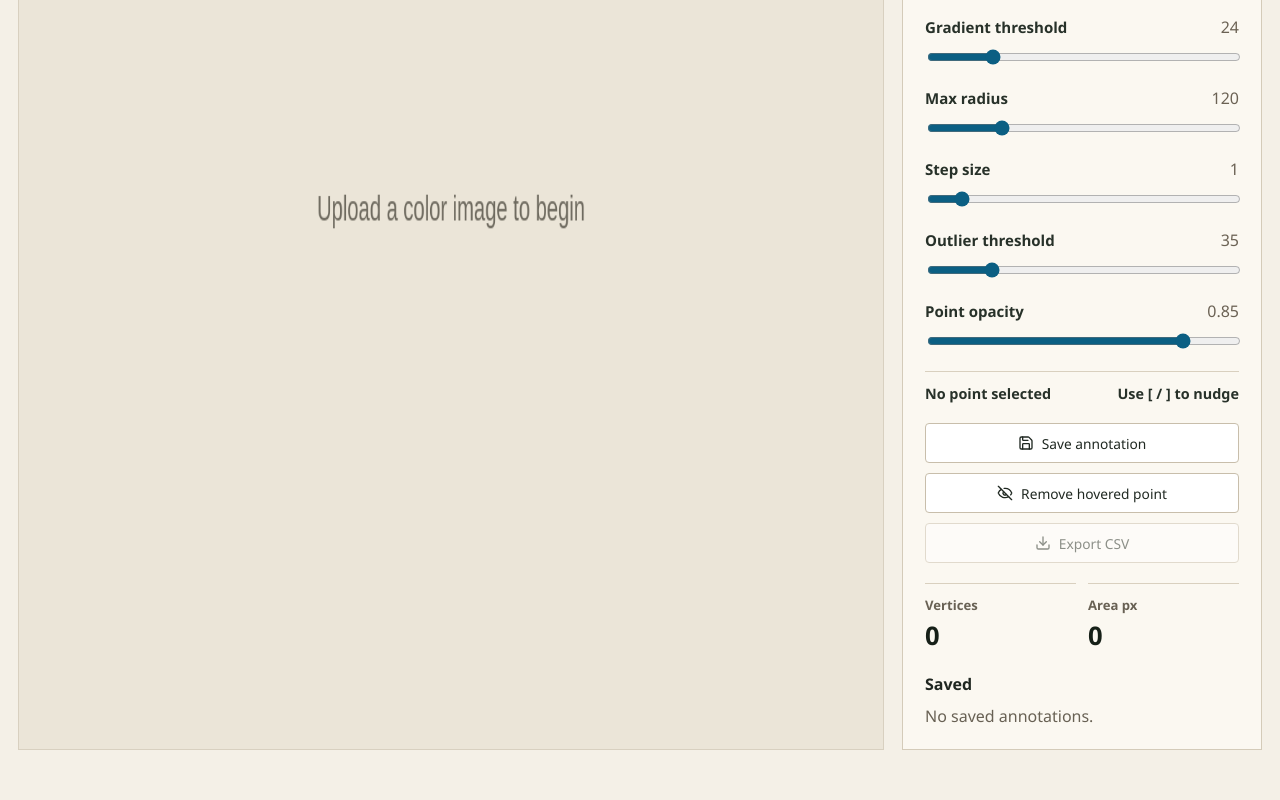
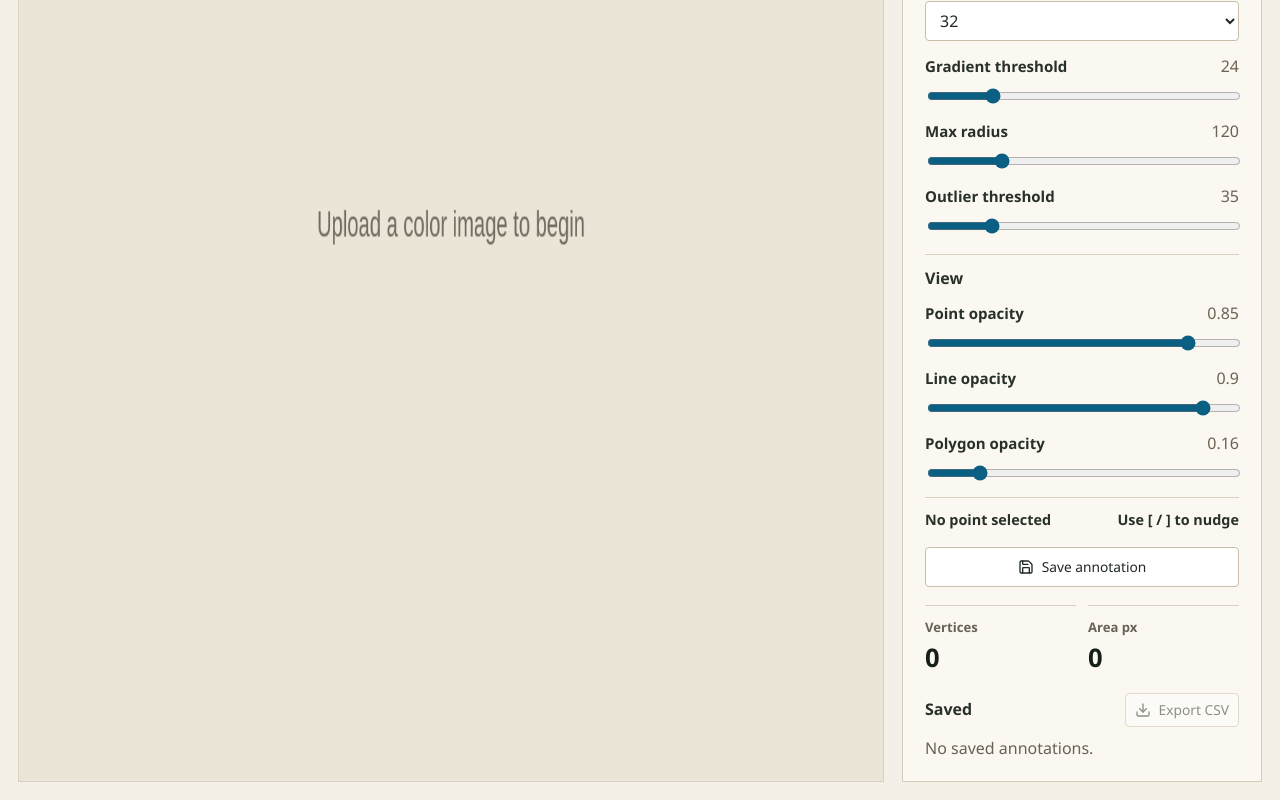
Before and after one commit to ksc036/radial-mask-annotator, a React (Vite) app: page / in a window 1280 px wide. Shown: the part 327-1127 px from the top of the page. Before the commit the page ends 1095 px from the top, so only its background shows below. Built offline with nearby package versions, Linux system fonts and the light colour scheme.

Commit message:
feat: separate overlay view controls

```diff
--- a/src/App.tsx
+++ b/src/App.tsx
@@ -1,4 +1,4 @@
-import { Download, Eye, EyeOff, Pencil, Save, Upload } from 'lucide-react';
+import { Download, Eye, EyeOff, Pencil, Save, Trash2, Upload } from 'lucide-react';
 import { useEffect, useMemo, useState } from 'react';
 import { rgbToGrayscale } from './algorithm/grayscale';
 import { getWorkingImageSize, wasImageResized } from './algorithm/imageProcessing';
@@ -17,6 +17,8 @@ import ImageCanvas from './components/ImageCanvas';
 
 const RAY_COUNTS = [16, 32, 64, 128];
 const RADIUS_SNAP_THRESHOLD = 8;
+const STEP_SIZE = 0.5;
+const ANNOTATION_COLORS = ['#d43f36', '#0b5f83', '#2f8f5b', '#b26a00', '#6f55c7', '#b63b7a', '#4d7f1f', '#8a6b22'];
 
 interface RemovalRange {
   start: Point;
@@ -30,9 +32,10 @@ export default function App() {
   const [rayCount, setRayCount] = useState(32);
   const [threshold, setThreshold] = useState(24);
   const [maxRadius, setMaxRadius] = useState(120);
-  const [stepSize, setStepSize] = useState(1);
   const [outlierThreshold, setOutlierThreshold] = useState(35);
   const [pointOpacity, setPointOpacity] = useState(0.85);
+  const [lineOpacity, setLineOpacity] = useState(0.9);
+  const [polygonOpacity, setPolygonOpacity] = useState(0.16);
   const [editedRadii, setEditedRadii] = useState<Record<number, number>>({});
   const [manualExcludedIndices, setManualExcludedIndices] = useState<Set<number>>(() => new Set());
   const [hoveredPointIndex, setHoveredPointIndex] = useState<number | null>(null);
@@ -54,9 +57,9 @@ export default function App() {
       rayCount,
       threshold,
       maxRadius,
-      stepSize,
+      stepSize: STEP_SIZE,
     }).points;
-  }, [center, grayscale, image, maxRadius, rayCount, stepSize, threshold]);
+  }, [center, grayscale, image, maxRadius, rayCount, threshold]);
 
   const polygon = useMemo(
     () =>
@@ -78,7 +81,12 @@ export default function App() {
     () =>
       savedAnnotations
         .filter((annotation) => annotation.visible)
-        .map((annotation) => ({ id: annotation.id, effectivePoints: annotation.displayPoints })),
+        .map((annotation) => ({
+          id: annotation.id,
+          label: `Annotation ${annotation.id}`,
+          color: getAnnotationColor(annotation.id),
+          effectivePoints: annotation.displayPoints,
+        })),
     [savedAnnotations],
   );
   const excludedCount = autoExcludedIndices.size + manualExcludedIndices.size;
@@ -194,15 +202,6 @@ export default function App() {
     setSaveStatus(`Moved point ${selectedPointIndex + 1} ${delta > 0 ? 'outward' : 'inward'}.`);
   }
 
-  function toggleHoveredExclusion() {
-    if (hoveredPointIndex === null) {
-      setSaveStatus('Hover a radial point before pressing r.');
-      return;
-    }
-
-    togglePointExclusion(hoveredPointIndex);
-  }
-
   function startPointRemoval() {
     if (hoveredPointIndex !== null) {
       togglePointExclusion(hoveredPointIndex);
@@ -284,7 +283,7 @@ export default function App() {
       return;
     }
 
-    const nextId = savedAnnotations.length + 1;
+    const nextId = Math.max(0, ...savedAnnotations.map((annotation) => annotation.id)) + 1;
 
     setSavedAnnotations((current) => [
       ...current,
@@ -301,7 +300,7 @@ export default function App() {
         rayCount,
         threshold,
         maxRadius,
-        stepSize,
+        stepSize: STEP_SIZE,
         outlierThreshold,
       },
     ]);
@@ -321,7 +320,6 @@ export default function App() {
     setRayCount(annotation.rayCount);
     setThreshold(annotation.threshold);
     setMaxRadius(annotation.maxRadius);
-    setStepSize(annotation.stepSize);
     setOutlierThreshold(annotation.outlierThreshold);
     setEditedRadii({ ...annotation.editedRadii });
     setManualExcludedIndices(new Set(annotation.manualExcludedIndices));
@@ -331,6 +329,11 @@ export default function App() {
       current.map((item) => (item.id === annotation.id ? { ...item, visible: false } : item)),
     );
     setSaveStatus(`Editing annotation ${annotation.id}.`);
+  }
+
+  function deleteSavedAnnotation(annotationId: number) {
+    setSavedAnnotations((current) => current.filter((annotation) => annotation.id !== annotationId));
+    setSaveStatus(`Deleted annotation ${annotationId}.`);
   }
 
   function exportCsv() {
@@ -364,6 +367,8 @@ export default function App() {
             autoExcludedIndices={autoExcludedIndices}
             manualExcludedIndices={manualExcludedIndices}
             pointOpacity={pointOpacity}
+            lineOpacity={lineOpacity}
+            polygonOpacity={polygonOpacity}
             hoveredPointIndex={hoveredPointIndex}
             savedOverlays={visibleSavedOverlays}
             removalRange={removalRange}
@@ -393,6 +398,8 @@ export default function App() {
             <input aria-label="Upload image" type="file" accept="image/*" onChange={handleUpload} />
           </label>
 
+          <section className="control-section" aria-labelledby="detection-heading">
+            <h2 id="detection-heading">Detection</h2>
             <div className="field">
               <label htmlFor="ray-count">Ray count</label>
               <select id="ray-count" value={rayCount} onChange={(event) => setRayCount(Number(event.target.value))}>
@@ -422,7 +429,6 @@ export default function App() {
               value={maxRadius}
               onChange={setMaxRadius}
             />
-          <SliderField id="step-size" label="Step size" min={0.5} max={6} step={0.5} value={stepSize} onChange={setStepSize} />
             <SliderField
               id="outlier-threshold"
               label="Outlier threshold"
@@ -432,33 +438,48 @@ export default function App() {
               value={outlierThreshold}
               onChange={setOutlierThreshold}
             />
+          </section>
+
+          <section className="control-section" aria-labelledby="view-heading">
+            <h2 id="view-heading">View</h2>
             <SliderField
               id="point-opacity"
               label="Point opacity"
-            min={0.1}
+              min={0}
               max={1}
               step={0.05}
               value={pointOpacity}
               onChange={setPointOpacity}
+            />
+            <SliderField
+              id="line-opacity"
+              label="Line opacity"
+              min={0}
+              max={1}
+              step={0.05}
+              value={lineOpacity}
+              onChange={setLineOpacity}
+            />
+            <SliderField
+              id="polygon-opacity"
+              label="Polygon opacity"
+              min={0}
+              max={1}
+              step={0.05}
+              value={polygonOpacity}
+              onChange={setPolygonOpacity}
             />
 
             <div className="point-nudge" aria-label="Selected point controls">
               <span>{selectedPointIndex === null ? 'No point selected' : `Point ${selectedPointIndex + 1}`}</span>
               <span className="nudge-hint">Use [ / ] to nudge</span>
             </div>
+          </section>
 
           <div className="button-row">
             <button className="secondary-action" type="button" onClick={saveCurrentAnnotation}>
               <Save size={16} aria-hidden="true" />
               Save annotation
-            </button>
-            <button className="secondary-action" type="button" onClick={toggleHoveredExclusion}>
-              <EyeOff size={16} aria-hidden="true" />
-              Remove hovered point
-            </button>
-            <button className="secondary-action" type="button" onClick={exportCsv} disabled={savedAnnotations.length === 0}>
-              <Download size={16} aria-hidden="true" />
-              Export CSV
             </button>
           </div>
 
@@ -474,7 +495,13 @@ export default function App() {
           </dl>
 
           <section className="saved-list" aria-label="Saved annotations">
+            <div className="saved-header">
               <h2>Saved</h2>
+              <button className="secondary-action compact-action" type="button" onClick={exportCsv} disabled={savedAnnotations.length === 0}>
+                <Download size={16} aria-hidden="true" />
+                Export CSV
+              </button>
+            </div>
             {savedAnnotations.length === 0 ? (
               <p>No saved annotations.</p>
             ) : (
@@ -482,7 +509,10 @@ export default function App() {
                 {savedAnnotations.map((annotation) => (
                   <li key={annotation.id}>
                     <div className="saved-summary">
-                      <strong>Annotation {annotation.id}</strong>
+                      <strong>
+                        <span className="saved-color" style={{ background: getAnnotationColor(annotation.id) }} aria-hidden="true" />
+                        Annotation {annotation.id}
+                      </strong>
                       <span>Area: {Math.round(annotation.areaPixels)} px</span>
                     </div>
                     <div className="saved-actions">
@@ -503,6 +533,15 @@ export default function App() {
                         title="Edit annotation"
                       >
                         <Pencil size={16} aria-hidden="true" />
+                      </button>
+                      <button
+                        className="icon-action danger-action"
+                        type="button"
+                        onClick={() => deleteSavedAnnotation(annotation.id)}
+                        aria-label={`Delete annotation ${annotation.id}`}
+                        title="Delete annotation"
+                      >
+                        <Trash2 size={16} aria-hidden="true" />
                       </button>
                     </div>
                   </li>
@@ -561,6 +600,10 @@ function getPointIndicesInRange(points: BoundaryPoint[], range: RemovalRange) {
   return points.flatMap((point, index) =>
     point.x >= minX && point.x <= maxX && point.y >= minY && point.y <= maxY ? [index] : [],
   );
+}
+
+function getAnnotationColor(annotationId: number) {
+  return ANNOTATION_COLORS[(annotationId - 1) % ANNOTATION_COLORS.length];
 }
 
 function getStatusText(hasImage: boolean, hasCenter: boolean, fallbackCount: number) {
--- a/src/components/ImageCanvas.tsx
+++ b/src/components/ImageCanvas.tsx
@@ -11,6 +11,8 @@ interface ImageCanvasProps {
   autoExcludedIndices: Set<number>;
   manualExcludedIndices: Set<number>;
   pointOpacity: number;
+  lineOpacity: number;
+  polygonOpacity: number;
   hoveredPointIndex: number | null;
   removalRange?: RemovalRange | null;
   onCenterChange: (point: Point) => void;
@@ -24,6 +26,8 @@ interface ImageCanvasProps {
 
 interface SavedPolygonOverlay {
   id: number;
+  label: string;
+  color: string;
   effectivePoints: EffectivePolygonPoint[];
 }
 
@@ -41,6 +45,8 @@ export default function ImageCanvas({
   autoExcludedIndices,
   manualExcludedIndices,
   pointOpacity,
+  lineOpacity,
+  polygonOpacity,
   hoveredPointIndex,
   removalRange = null,
   onCenterChange,
@@ -76,8 +82,20 @@ export default function ImageCanvas({
 
     const layout = getCanvasImageLayout(canvas, image);
     context.drawImage(image, layout.x, layout.y, layout.width, layout.height);
-    drawSavedOverlays(context, layout, savedOverlays);
-    drawOverlay(context, layout, center, points, effectivePoints, autoExcludedIndices, manualExcludedIndices, pointOpacity, hoveredPointIndex);
+    drawSavedOverlays(context, layout, savedOverlays, lineOpacity, polygonOpacity);
+    drawOverlay(
+      context,
+      layout,
+      center,
+      points,
+      effectivePoints,
+      autoExcludedIndices,
+      manualExcludedIndices,
+      pointOpacity,
+      lineOpacity,
+      polygonOpacity,
+      hoveredPointIndex,
+    );
     drawRemovalRange(context, layout, removalRange);
   }, [
     autoExcludedIndices,
@@ -86,7 +104,9 @@ export default function ImageCanvas({
     hoveredPointIndex,
     image,
     manualExcludedIndices,
+    lineOpacity,
     pointOpacity,
+    polygonOpacity,
     points,
     removalRange,
     savedOverlays,
@@ -213,9 +233,12 @@ function drawOverlay(
   autoExcludedIndices: Set<number>,
   manualExcludedIndices: Set<number>,
   pointOpacity: number,
+  lineOpacity: number,
+  polygonOpacity: number,
   hoveredPointIndex: number | null,
 ) {
   if (effectivePoints.length > 1) {
+    context.save();
     context.beginPath();
     effectivePoints.forEach((point, index) => {
       const canvasPoint = imageToCanvasPoint(point, layout);
@@ -226,11 +249,14 @@ function drawOverlay(
       }
     });
     context.closePath();
-    context.fillStyle = 'rgb(212 63 54 / 0.16)';
+    context.globalAlpha = polygonOpacity;
+    context.fillStyle = '#d43f36';
+    context.fill();
+    context.globalAlpha = lineOpacity;
     context.strokeStyle = '#d43f36';
     context.lineWidth = 4;
-    context.fill();
     context.stroke();
+    context.restore();
   }
 
   points.forEach((point, index) => {
@@ -264,12 +290,19 @@ function drawOverlay(
   }
 }
 
-function drawSavedOverlays(context: CanvasRenderingContext2D, layout: CanvasImageLayout, savedOverlays: SavedPolygonOverlay[]) {
+function drawSavedOverlays(
+  context: CanvasRenderingContext2D,
+  layout: CanvasImageLayout,
+  savedOverlays: SavedPolygonOverlay[],
+  lineOpacity: number,
+  polygonOpacity: number,
+) {
   savedOverlays.forEach((overlay) => {
     if (overlay.effectivePoints.length < 2) {
       return;
     }
 
+    context.save();
     context.beginPath();
     overlay.effectivePoints.forEach((point, index) => {
       const canvasPoint = imageToCanvasPoint(point, layout);
@@ -280,12 +313,44 @@ function drawSavedOverlays(context: CanvasRenderingContext2D, layout: CanvasImag
       }
     });
     context.closePath();
-    context.fillStyle = 'rgb(11 95 131 / 0.1)';
-    context.strokeStyle = '#0b5f83';
-    context.lineWidth = 2;
+    context.globalAlpha = polygonOpacity;
+    context.fillStyle = overlay.color;
     context.fill();
+    context.globalAlpha = lineOpacity;
+    context.strokeStyle = overlay.color;
+    context.lineWidth = 3;
     context.stroke();
+    context.restore();
+
+    drawSavedOverlayLabel(context, layout, overlay);
   });
+}
+
+function drawSavedOverlayLabel(context: CanvasRenderingContext2D, layout: CanvasImageLayout, overlay: SavedPolygonOverlay) {
+  const anchor = getPolygonCentroid(overlay.effectivePoints);
+  const canvasAnchor = imageToCanvasPoint(anchor, layout);
+
+  context.save();
+  context.fillStyle = overlay.color;
+  context.font = '700 16px Avenir Next, sans-serif';
+  context.textAlign = 'center';
+  context.fillText(String(overlay.id), canvasAnchor.x, canvasAnchor.y);
+  context.restore();
+}
+
+function getPolygonCentroid(points: Point[]) {
+  const total = points.reduce(
+    (sum, point) => ({
+      x: sum.x + point.x,
+      y: sum.y + point.y,
+    }),
+    { x: 0, y: 0 },
+  );
+
+  return {
+    x: total.x / points.length,
+    y: total.y / points.length,
+  };
 }
 
 function drawRemovalRange(context: CanvasRenderingContext2D, layout: CanvasImageLayout, removalRange: RemovalRange | null) {
--- a/src/styles.css
+++ b/src/styles.css
@@ -55,7 +55,7 @@ select {
 .control-panel {
   display: flex;
   flex-direction: column;
-  gap: 20px;
+  gap: 18px;
   padding: 22px;
   border: 1px solid #d4cbb9;
   background: #fbf8f1;
@@ -75,6 +75,21 @@ h1 {
   color: #17201a;
   font-size: 2rem;
   line-height: 1.05;
+}
+
+.control-section {
+  display: grid;
+  gap: 14px;
+  border-top: 1px solid #d9d0bf;
+  padding-top: 14px;
+}
+
+.control-section h2,
+.saved-list h2 {
+  margin: 0;
+  color: #273129;
+  font-size: 1rem;
+  line-height: 1.2;
 }
 
 .status-text {
@@ -209,6 +224,11 @@ input[type='range'] {
   font-size: 0.86rem;
 }
 
+.compact-action {
+  min-height: 34px;
+  padding: 0 9px;
+}
+
 .icon-action {
   width: 34px;
   height: 34px;
@@ -241,9 +261,16 @@ input[type='range'] {
   opacity: 0.5;
 }
 
-.saved-list h2 {
-  margin: 0 0 10px;
-  font-size: 1rem;
+.danger-action {
+  color: #9b2d28;
+}
+
+.saved-header {
+  display: flex;
+  align-items: center;
+  justify-content: space-between;
+  gap: 10px;
+  margin-bottom: 10px;
 }
 
 .saved-list p {
@@ -274,6 +301,19 @@ input[type='range'] {
   min-width: 0;
 }
 
+.saved-summary strong {
+  display: inline-flex;
+  align-items: center;
+  gap: 8px;
+}
+
+.saved-color {
+  width: 10px;
+  height: 10px;
+  border-radius: 999px;
+  box-shadow: 0 0 0 1px rgb(0 0 0 / 0.16);
+}
+
 .saved-summary span {
   color: #686154;
   font-size: 0.88rem;
```
Also changed, not shown: 2 other files (tests, documents, lock files or other folders). Lines whose indentation alone changed are shown as unchanged.
